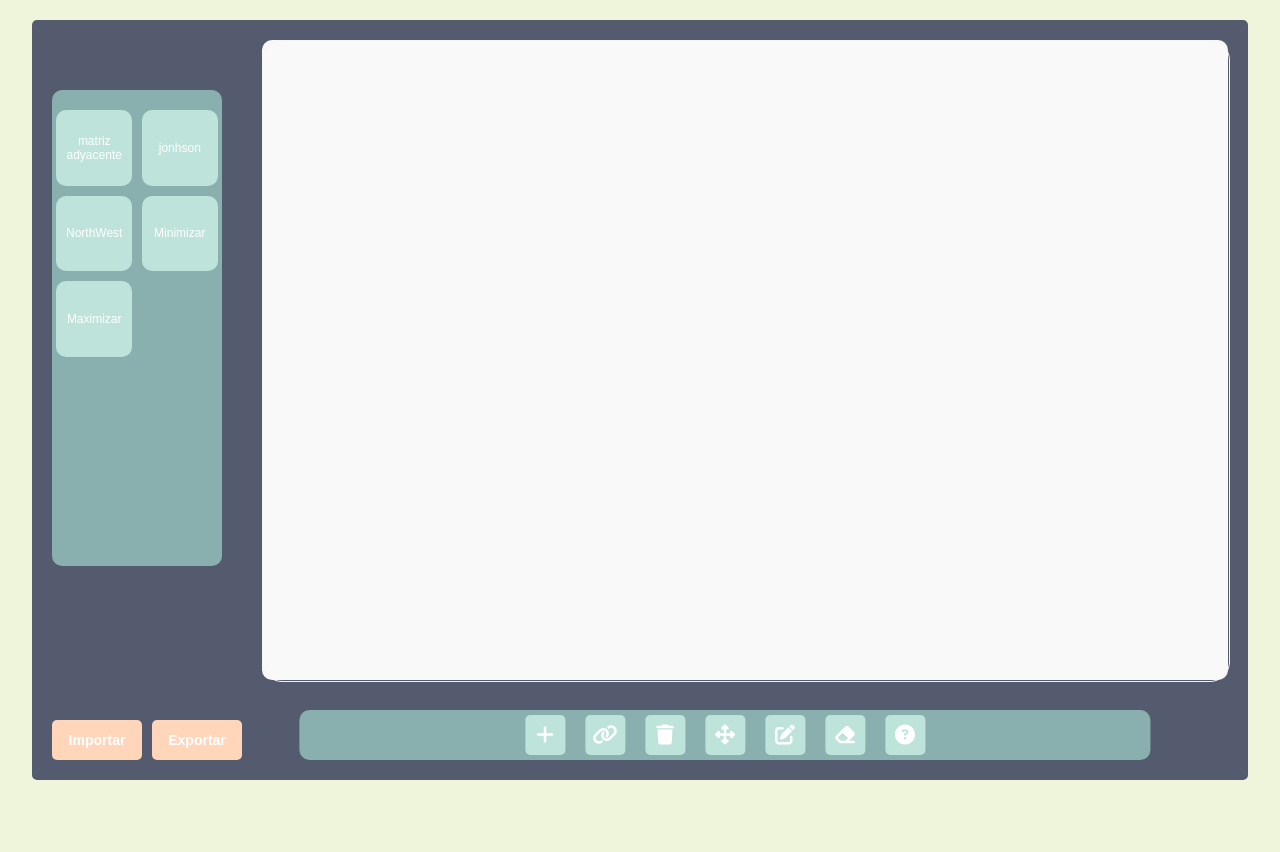
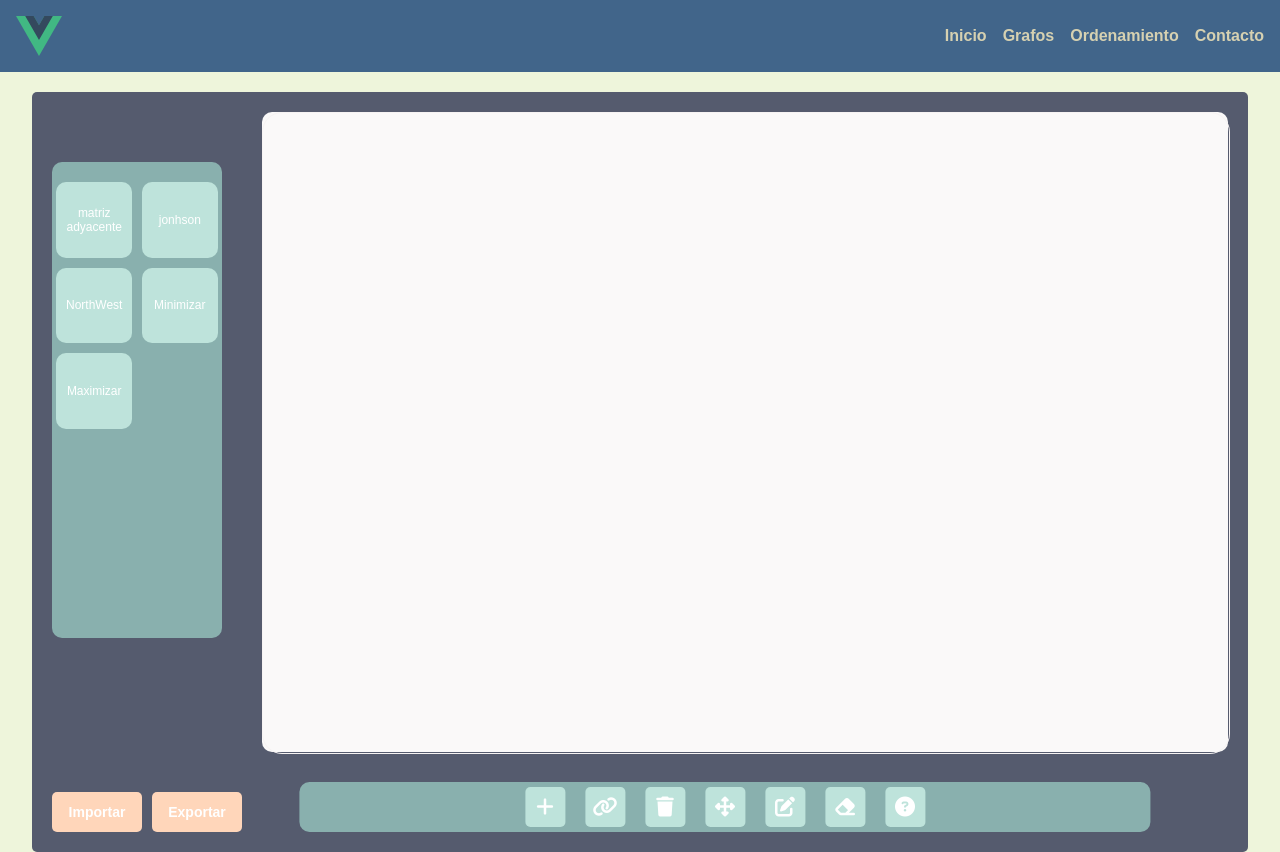
Before and after one commit to paolaqv/Algoritmos-Frontend, a Vue app: page /graphs in a window 1280 px wide. Before the commit the page ends 800 px from the top, so only its background shows below. Built offline with nearby package versions, Linux system fonts and the light colour scheme.

Commit message:
navbar Graph

```diff
--- a/src/views/GraphsPage.vue
+++ b/src/views/GraphsPage.vue
@@ -1,4 +1,15 @@
 <template>
+  <div>
+   <nav class="navbar">
+      <img src="@/assets/logo.svg" alt="Logo" class="logo" />
+      <ul class="nav-links">
+        <li><router-link to="/">Inicio</router-link></li>
+        <li><router-link to="/graphs">Grafos</router-link></li>
+        <li><router-link to="/sort">Ordenamiento</router-link></li>
+        <li><router-link to="#">Contacto</router-link></li>
+      </ul>
+    </nav>
+  </div>
   <div class="graphs-page">
     <aside class="sidebar">
       <div class="sidebar-buttons">
@@ -1339,7 +1350,7 @@ export default {
   height: 95vh;
   background: #555B6E;
   position: absolute;
-  top: 50%;
+  top: 59%;
   left: 50%;
   transform: translate(-50%, -50%);
   border-radius: 5px;
@@ -1764,4 +1775,31 @@ export default {
 .close-button:hover {
   background: #c06ab8;
 }
+
+/* NAVBAR */
+.navbar {
+  display: flex;
+  justify-content: space-between;
+  align-items: center;
+  padding: 1rem;
+  background-color: var(--primary-color);
+}
+
+.navbar .logo {
+  height: 40px;
+}
+
+.nav-links {
+  list-style: none;
+  display: flex;
+  gap: 1rem;
+  margin: 0;
+  padding: 0;
+}
+
+.nav-links a {
+  color: var(--text-color);
+  text-decoration: none;
+  font-weight: bold;
+}
 </style>
```
